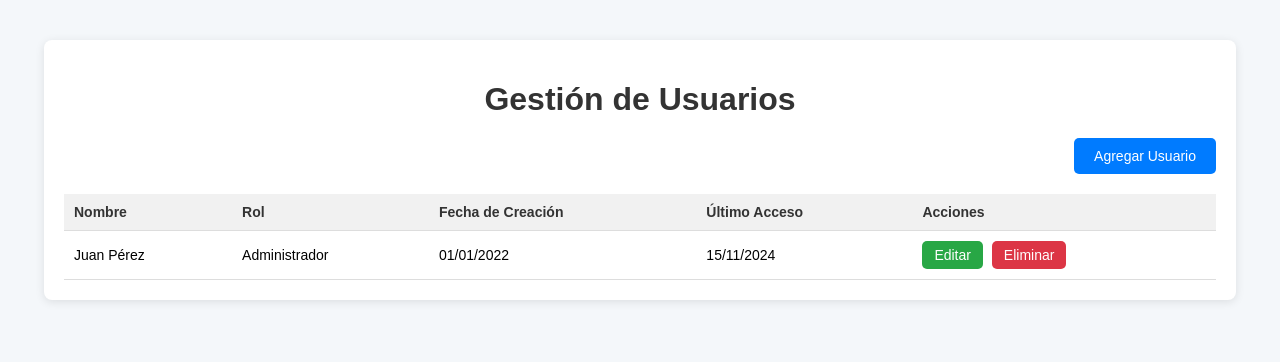
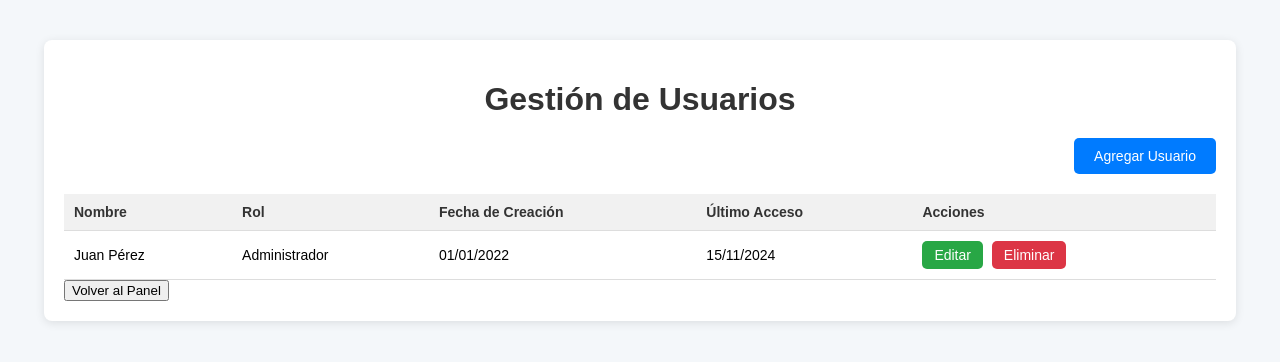
Before and after one commit to briancgx/concesionaria-osorio, a Flask app: page /usuarios in a window 1280 px wide. Shown: the top 362 px of the page. Run offline with Flask 3, Linux system fonts and the light colour scheme.

Commit message:
Añadi archivos

```diff
--- a/app.py
+++ b/app.py
@@ -39,7 +39,7 @@ def login():
         if usuario and usuario.Contraseña == contrasena:
             # Si las credenciales son correctas
             flash('¡Inicio de sesión exitoso!', 'success')
-            return redirect(url_for('dashboard'))  # Redirige al dashboard o página de inicio
+            return redirect(url_for('main.panel_control'))  # Redirige al dashboard o página de inicio
         else:
             # Si las credenciales son incorrectas
             flash('Credenciales incorrectas. Intenta de nuevo.', 'error')
@@ -47,34 +47,8 @@ def login():
 
     return render_template('login.html')  # Renderiza el formulario de login
 
-# Ruta para el dashboard (puedes personalizarla según tus necesidades)
-@app.route('/dashboard')
-def dashboard():
-    return '¡Bienvenido al Dashboard!'
-
+# Registrar el blueprint en la aplicación
 app.register_blueprint(main_bp)
-
-@app.route('/panel')
-def panel_control():
-    return render_template('panel_control.html')
-@app.route('/clientes')
-def clientes():
-    # Aquí puedes obtener la lista de clientes desde la base de datos
-    return render_template('clientes.html')
-
-@app.route('/creditos')
-def creditos():
-    # Aquí renderizas la plantilla para gestionar créditos
-    return render_template('creditos.html')
-
-@app.route('/inventario')
-def gestion_inventarios():
-    # Aquí puedes pasar los datos necesarios para la plantilla (si fuera necesario).
-    return render_template('inventarios.html')
-
-@app.route('/usuarios')
-def gestion_usuarios():
-    return render_template('usuarios.html')
 
 if __name__ == '__main__':
     app.run(host='0.0.0.0', port=5000, debug=True)
--- a/routes/main.py
+++ b/routes/main.py
@@ -10,7 +10,7 @@ def dashboard():
 def clientes():
     return render_template('clientes.html')
 
-@main_bp.route('/panel-control')
+@main_bp.route('/panel')
 def panel_control():
     return render_template('panel_control.html')
 
@@ -21,3 +21,15 @@ def index():
 @main_bp.route('/base')
 def base():
     return render_template('base.html')
+
+@main_bp.route('/creditos')
+def creditos():
+    return render_template('creditos.html')
+
+@main_bp.route('/inventario')
+def inventario():
+    return render_template('inventarios.html')
+
+@main_bp.route('/usuarios')
+def usuarios():
+    return render_template('usuarios.html')
--- a/templates/inventarios.html
+++ b/templates/inventarios.html
@@ -58,6 +58,12 @@
         <div class="action-buttons">
             <button class="btn add">Agregar Inventario</button>
         </div>
+
+        <!-- Botón para volver al panel -->
+        <div class="back-button-container">
+            <button class="btn-volver" onclick="window.location.href='/panel'">Volver al Panel</button>
+        </div>
+
     </div>
 </body>
 </html>
--- a/templates/usuarios.html
+++ b/templates/usuarios.html
@@ -41,6 +41,12 @@
                 <!-- Más filas de usuarios -->
             </tbody>
         </table>
+
+        <!-- Botón para volver al panel -->
+        <div class="back-button-container">
+            <button class="btn-volver" onclick="window.location.href='/panel'">Volver al Panel</button>
+        </div>
+
     </div>
 </body>
 </html>
```
